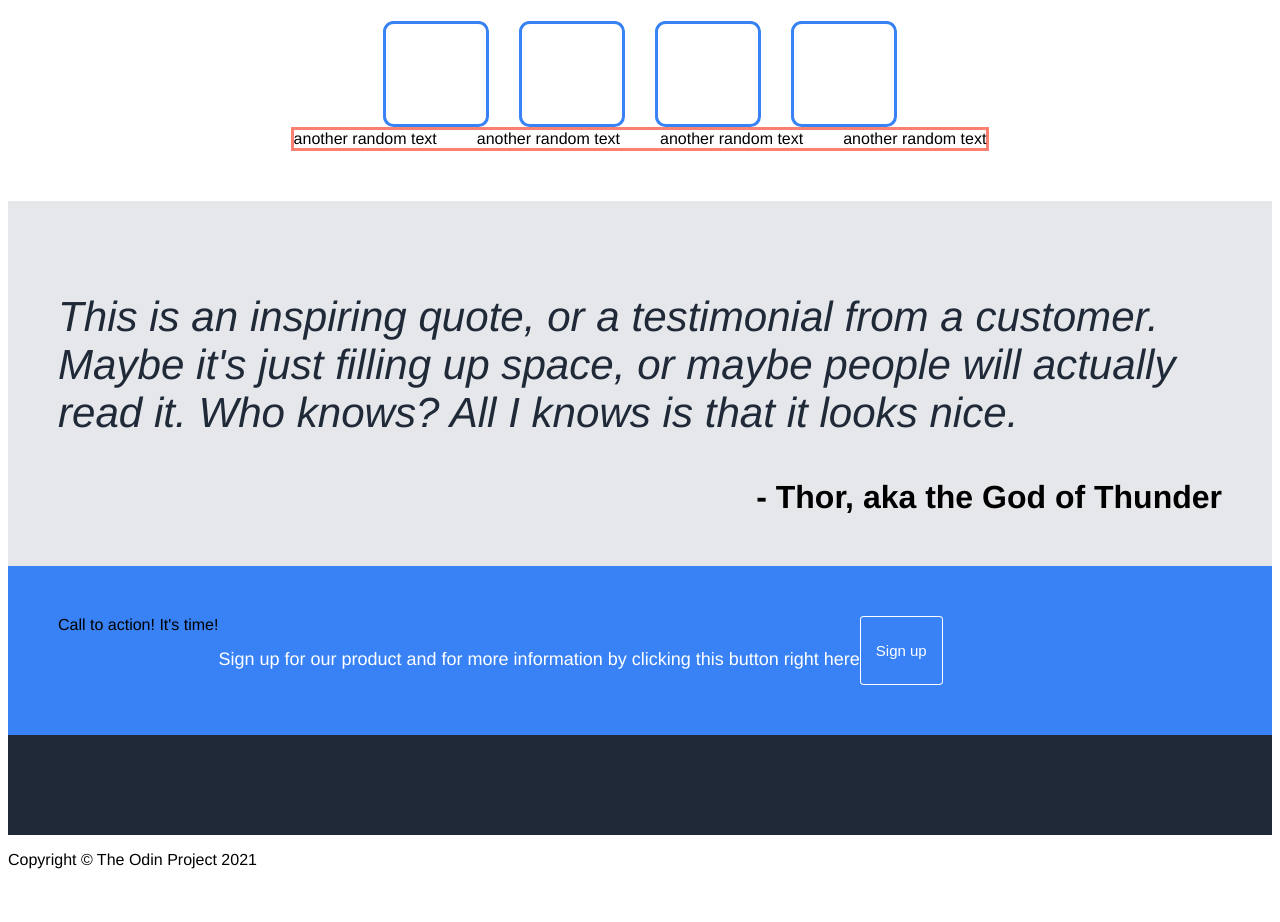
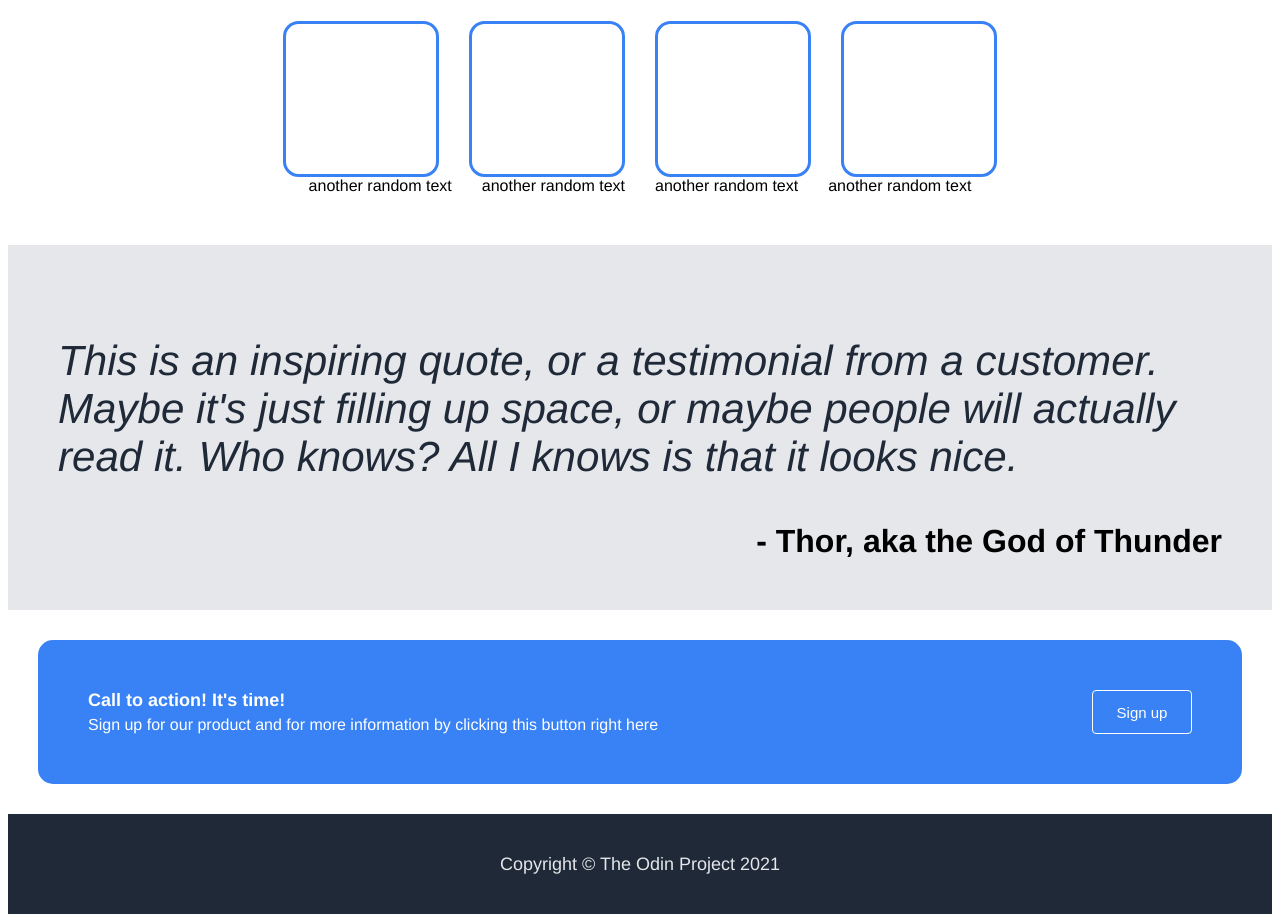
Before and after one commit to denesgeza/odin-landing-page, a plain HTML site: page index.html in a window 1280 px wide. Shown: the part 540-1462 px from the top of the page. Before the commit the page ends 1433 px from the top, so only its background shows below. Drawn offline with Linux system fonts and the light colour scheme.

Commit message:
adjusted footer details

```diff
--- a/index.html
+++ b/index.html
@@ -51,11 +51,13 @@
     </div>
 
     <div class="footer">
-        <div class="footer_title">Call to action! It's time!</div>
-        <h2></p>Sign up for our product and for more information by clicking this button right here</h2>
+        <div class="footer_main">
+            <div class="footer_title">Call to action! It's time!</div>
+            <div class="footer_text">Sign up for our product and for more information by clicking this button right here</div>
+        </div>
         <button>Sign up</button>
     </div>
-    <div class="copyright"></div>
-        <p>Copyright © The Odin Project 2021</p>
+
+    <div class="copyright">Copyright © The Odin Project 2021</div>
 </body>
 </html>
--- a/styles/styles.css
+++ b/styles/styles.css
@@ -70,7 +70,7 @@ h3 {
     display: flex;
     width: 400px;
     border: 1px solid gray;
-    margin-right: 150px;
+    margin-right: 50px;
     color:white;
     justify-content: center;
     align-items: center;
@@ -97,15 +97,15 @@ h3 {
 
 .box_border {
     border:3px solid #3882f6;
-    width: 100px;
-    height: 100px;
+    width: 150px;
+    height: 150px;
     border-radius: 10%;
 }
 
 .box_text {
     display: flex;
-    border: 3px solid salmon;
-    gap: 40px;
+    /* to align text with boxes */
+    gap: 30px;
 }
 
 .quote  {
@@ -124,23 +124,39 @@ h3 {
     font-family: Helvetica, sans-serif;
 }
 
-.footer {
+button {
+    display: flex;
+    flex-grow: 0;
+    flex-shrink: 0;
     background-color: #3882f6;
-    padding: 50px;
-
-}
-
-button {
-    background-color: #3882f6;
-    border-radius: 5%;
+    border-radius: 4px;
     border: 1px solid white;
     color:white;
     font-size: 15px;
-    padding: 5px 15px;
+    padding: 5px 1%;
+    align-items: center;
+    justify-content: center;
+    width: 100px;
 }
 
 .footer {
     display: flex;
+    background-color: #3882f6;
+    padding: 50px;
+    justify-content: space-between;
+    margin: 30px;
+    border-radius: 15px;
+    color:white;
+}
+
+.footer_main {
+    display: flex;
+    flex-direction: column;
+}
+.footer_title {
+    font-weight: 700;
+    font-size: 18px;
+    margin-bottom: 5px;
 }
 .copyright {
     display: flex;
@@ -152,3 +168,7 @@ button {
     color:#e5e7eb;
     font-family: 'Franklin Gothic Medium', 'Arial Narrow', Arial, sans-serif;
 }
+
+/* To DO */
+/* Fix bottom sign up size, to be fixed size */
+/* Fix text alignment under boxes */
```
